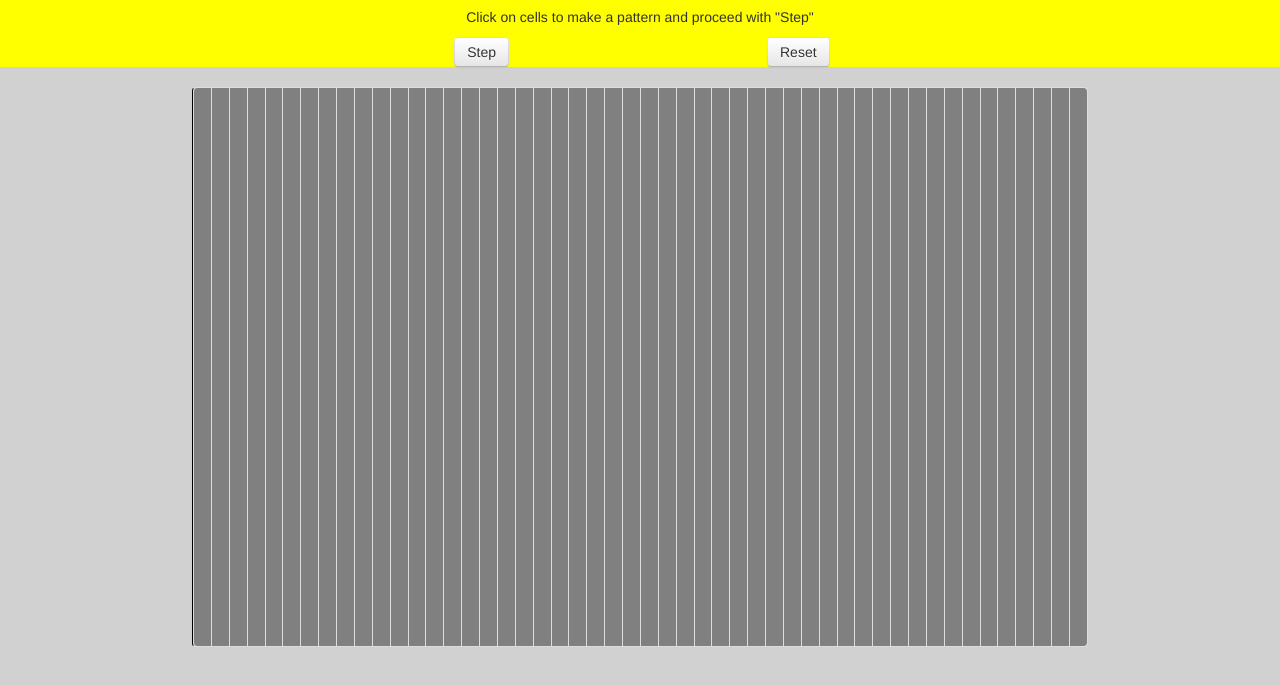
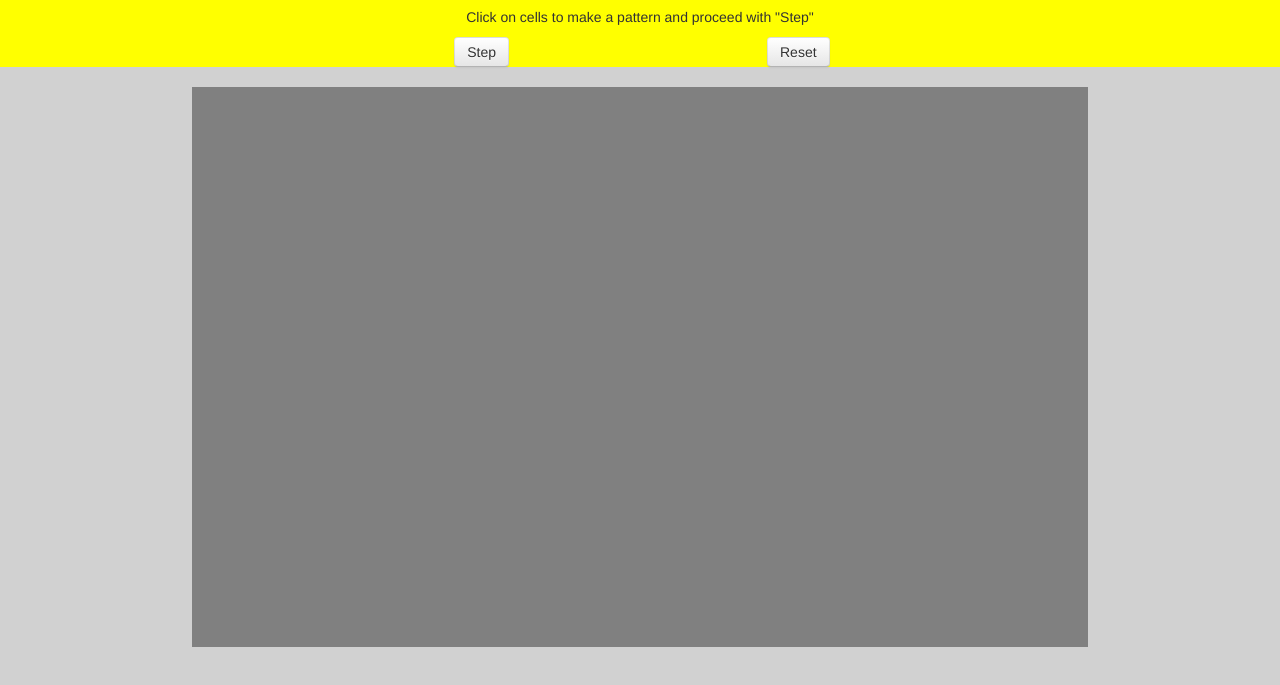
Before and after one commit to carolcarol/gol-rest-js, a plain HTML site: page src/webapp/index.html in a window 1280 px wide. Shown: the part 53-738 px from the top of the page. Drawn offline with nearby package versions, Linux system fonts and the light colour scheme.

Commit message:
removed border

```diff
--- a/src/webapp/index.html
+++ b/src/webapp/index.html
@@ -18,7 +18,6 @@ body{
     margin-right:auto;
 }
 .gametable {
-    border-left: 1px solid #000000;
     margin-left:auto;
     margin-right:auto;
 	width: 70%;
@@ -53,7 +52,7 @@ body{
 	<br>
 
 	<div class="gamefield">
-		<table class="gametable table-bordered" id="game"></table>
+		<table class="gametable" id="game"></table>
 	</div>
 </body>
 
```
